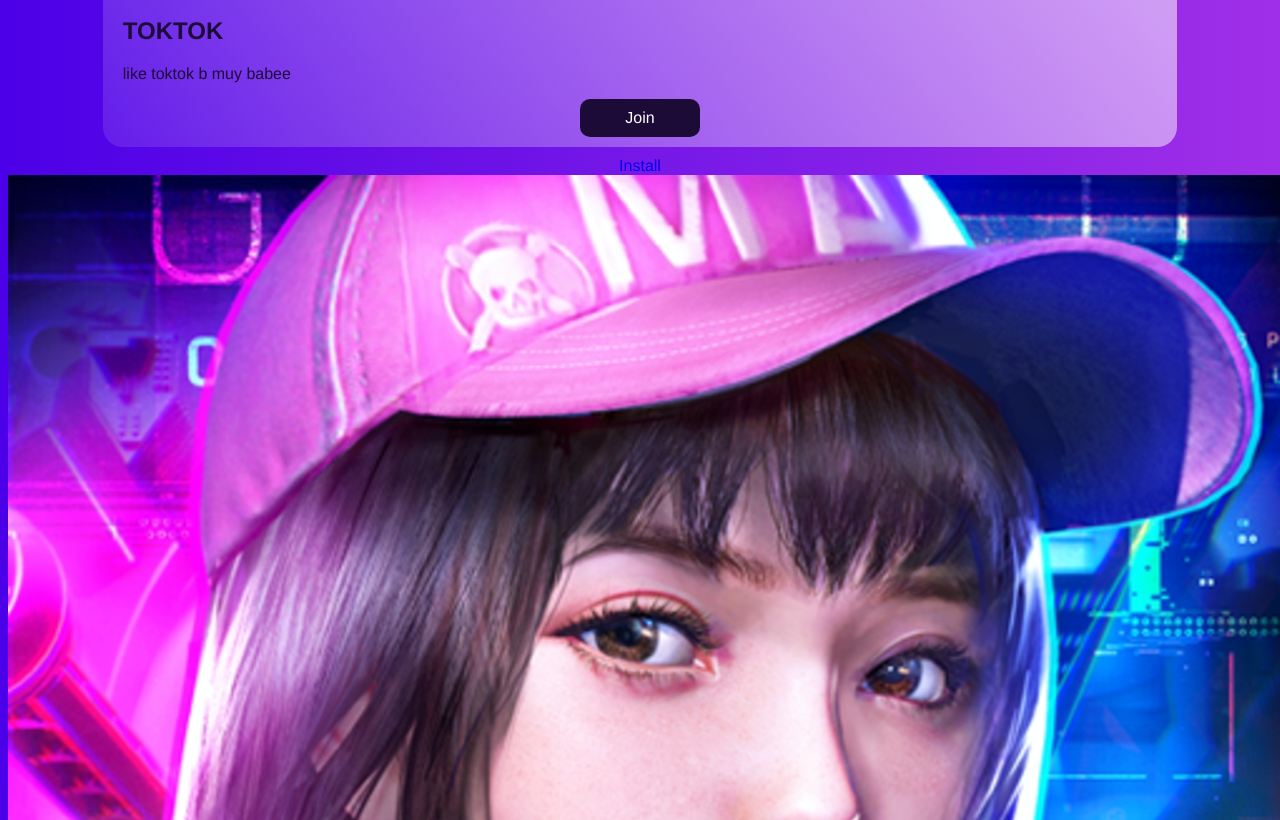
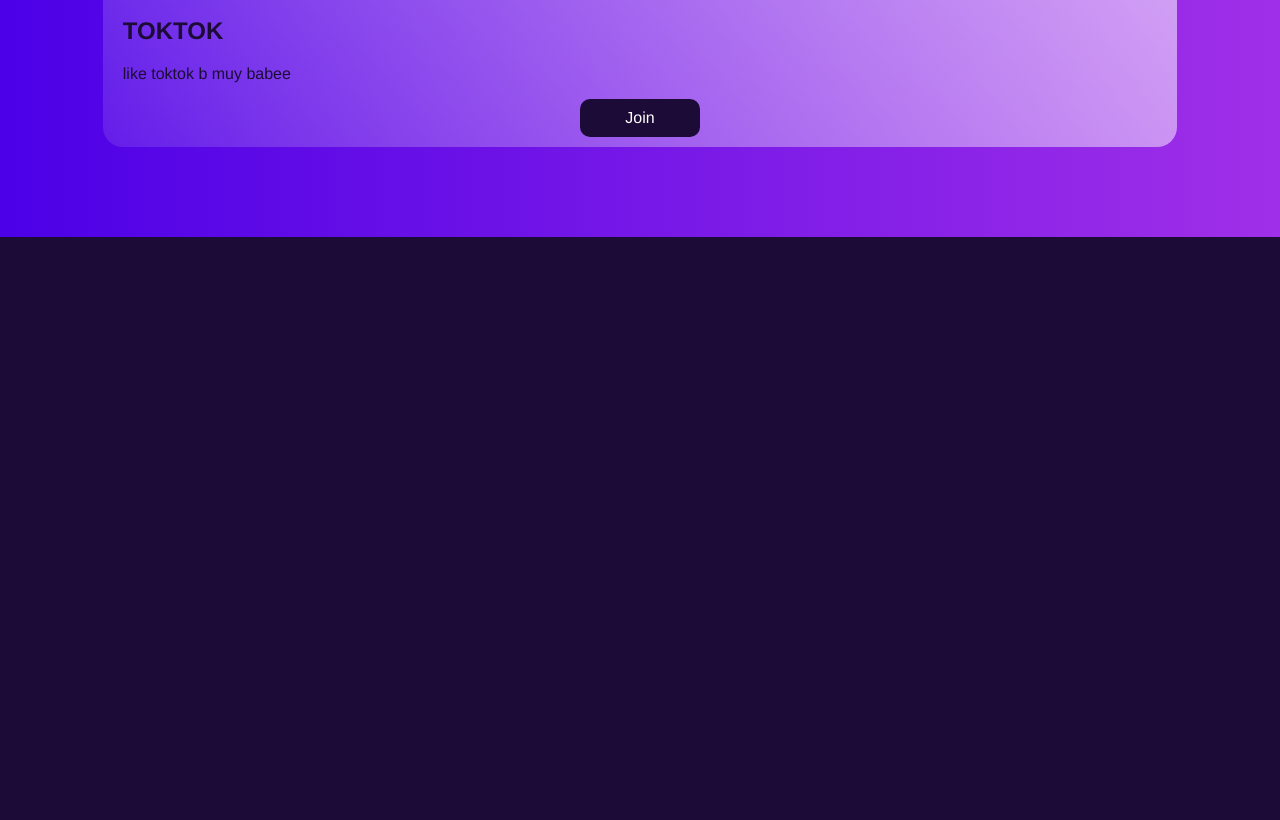
Before and after one commit to HongZzIOs/VIP.github.io, a plain HTML site: page index.html in a window 1280 px wide. Shown: the part 1200-2020 px from the top of the page. After the commit the page ends 1437 px from the top, so only its background shows below. Drawn offline with Linux system fonts and the light colour scheme.

Commit message:
Update index.html

```diff
--- a/index.html
+++ b/index.html
@@ -44,12 +44,6 @@
 <p>like toktok b muy babee</p>
 <a href="https://vt.tiktok.com/ZSd4QdVRs/?k=1">Join</a>
 </div>
-<div class="Bullet Angel">
-<a href="https://ipasign.herokuapp.com/411962d0-489f-4718-a08d-22ee773c8204/download">Install</a>
-<img src="Bulletangel.jpg">
-<h1>Bullet Angel</h1>
-</div>
-<div>
 </center>
 <br>
 <br>
```
